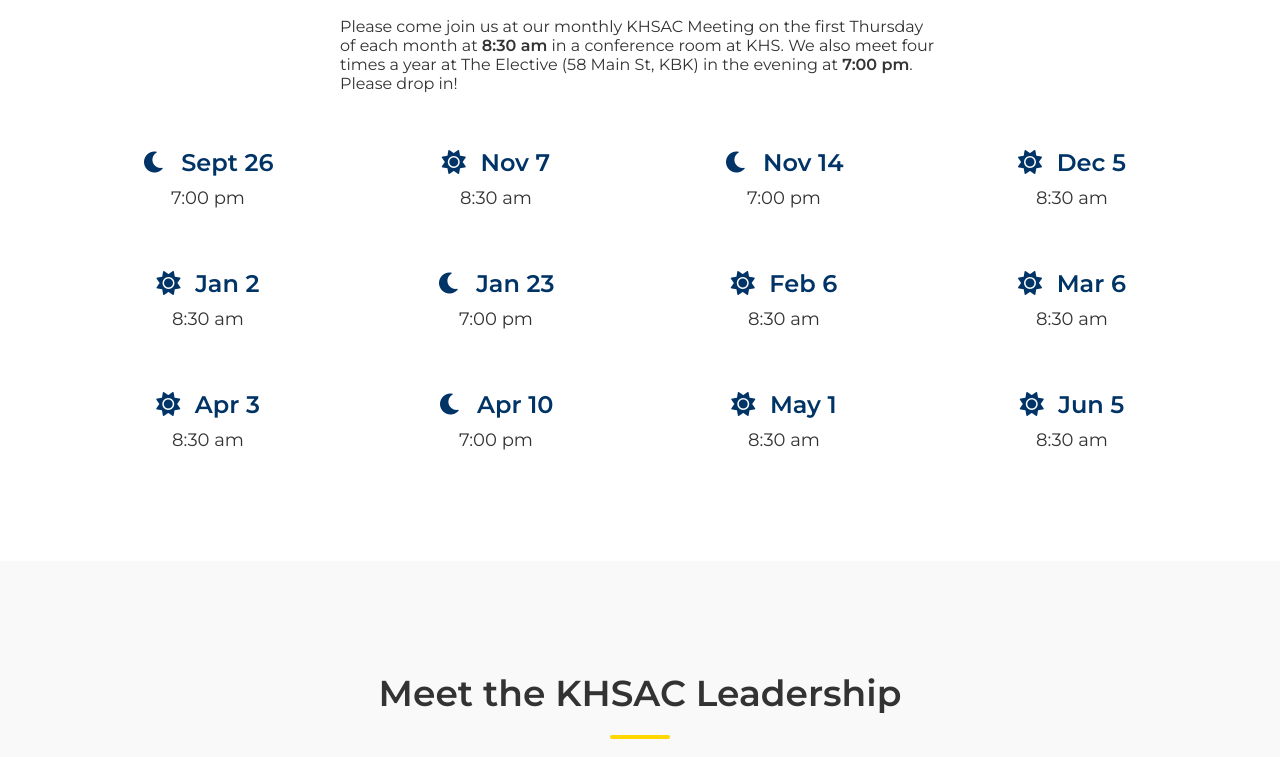
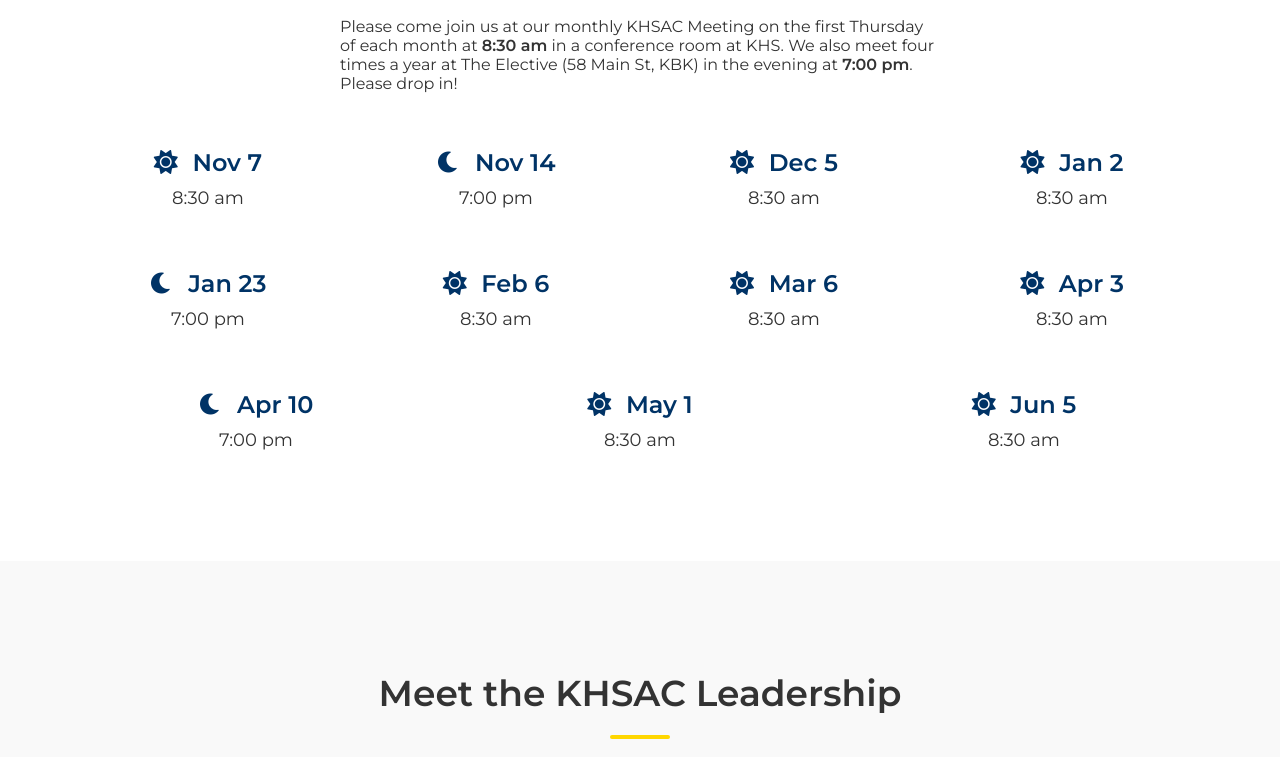
Before and after one commit to hen1227/khs-ac-website, a website built with webpack: page index.html in a window 1280 px wide. Shown: the part 2569-3326 px from the top of the page. Built offline with nearby package versions, Linux system fonts and the light colour scheme; files whose address does not match are found by name.

Commit message:
removed passed date from timeline

```diff
--- a/index.html
+++ b/index.html
@@ -149,10 +149,10 @@
     <h3> 2024-2025 School Year</h3>
     <p>Please come join us at our monthly KHSAC Meeting on the first Thursday of each month at <strong>8:30 am</strong> in a conference room at KHS. We also meet four times a year at The Elective (58 Main St, KBK) in the evening at <strong>7:00 pm</strong>. Please drop in!</p>
     <div class="meetings-timeline">
-      <div class="timeline-item">
-        <div class="timeline-date"><i class="fas fa-moon"></i> Sept 26</div>
-        <div class="timeline-content">7:00 pm</div>
-      </div>
+<!--      <div class="timeline-item">-->
+<!--        <div class="timeline-date"><i class="fas fa-moon"></i> Sept 26</div>-->
+<!--        <div class="timeline-content">7:00 pm</div>-->
+<!--      </div>-->
       <div class="timeline-item">
         <div class="timeline-date"><i class="fas fa-sun"></i> Nov 7</div>
         <div class="timeline-content">8:30 am</div>
```
